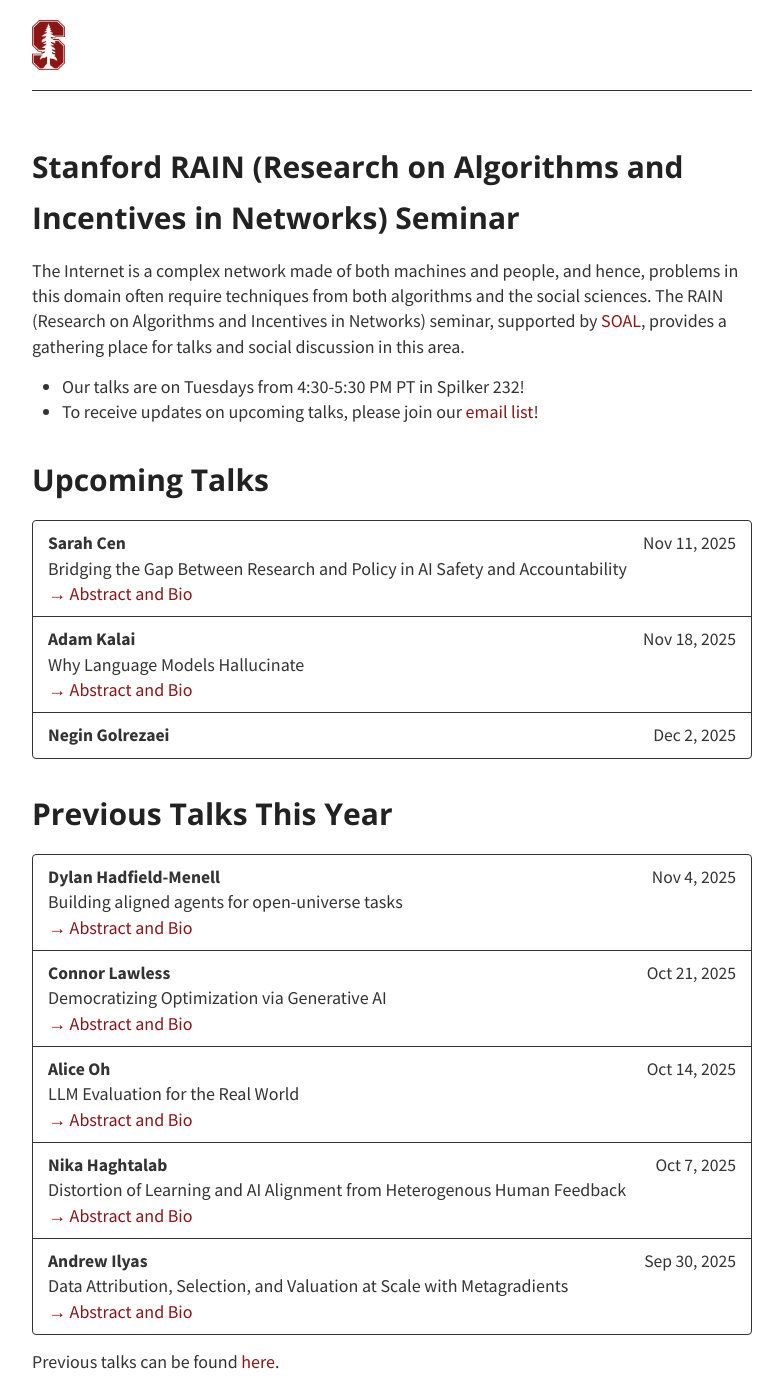
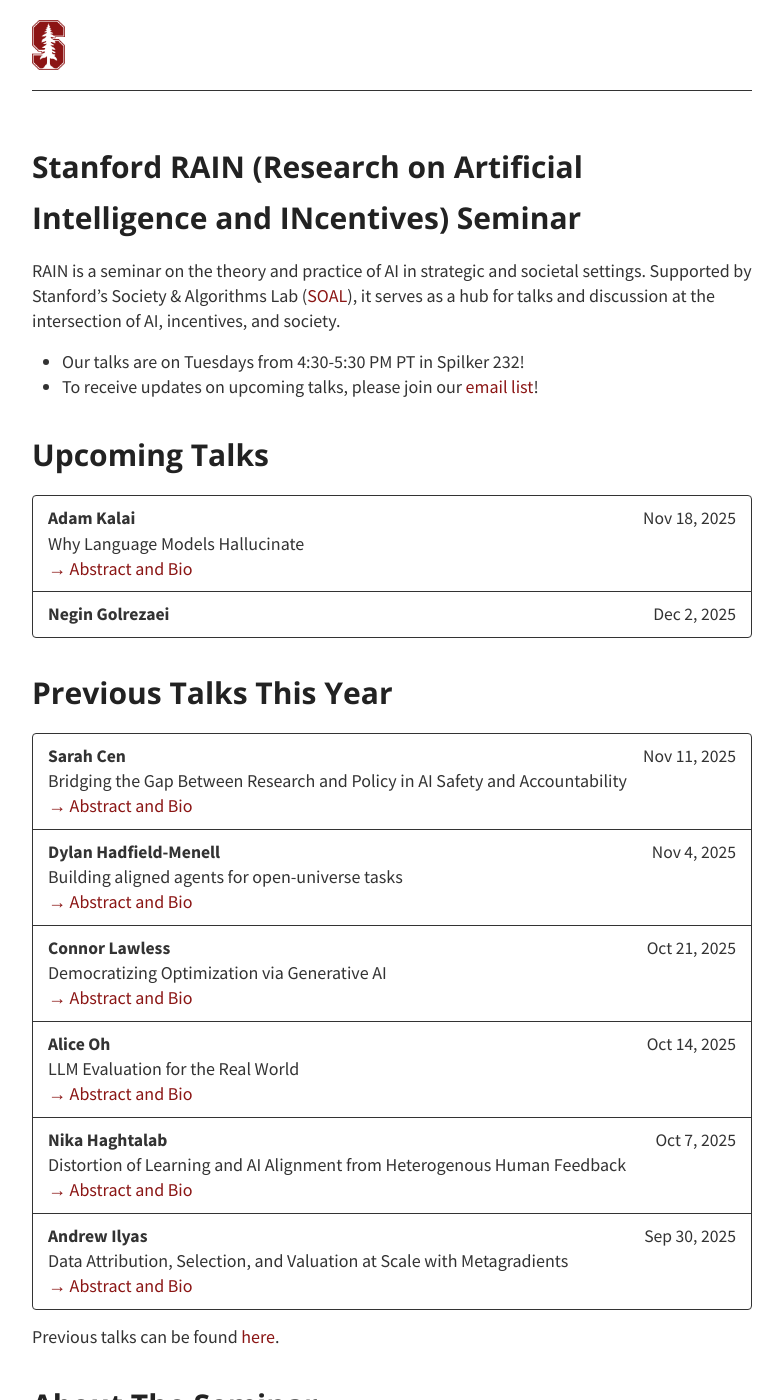
Before and after one commit to stanford-rain-seminar/stanford-rain-seminar.github.io, a Jekyll site: the page built from index.md, in a window 1280 px wide and 1400 px high. Shown: the whole window, without its empty margins (248-1031 px from the left). Built offline with Jekyll 4.4.1, drawn with Linux system fonts in a browser that asks for light colours; nearby versions of some CDN libraries; our own code applies the rules of GitHub Pages for plain Markdown files.

Commit message:
Update RAIN acronym

```diff
--- a/_config.yml
+++ b/_config.yml
@@ -6,7 +6,7 @@
 title: Stanford RAIN Seminar
 
 # Short bio or description (displayed in the header)
-description: Stanford Research on Algorithms and Incentives in Networks Seminar
+description: Stanford Research on Artificial Intelligence and Incentives Seminar
 
 # URL of your avatar or profile pic (you could use your GitHub profile pic)
 avatar: /images/stanford_logo.png
--- a/index.md
+++ b/index.md
@@ -1,11 +1,11 @@
 ---
 layout: default
-meta-description: "The RAIN (Research on Algorithms and Incentives in Networks) seminar provides a gathering place for talks and social discussion in this area.."
+meta-description: "The RAIN (Research on Artificial Intelligence and Incentives) seminar is a hub for talks on the theory and practice of AI in strategic and societal settings."
 ---
 
-# Stanford RAIN (Research on Algorithms and Incentives in Networks) Seminar
+# Stanford RAIN (**R**esearch on **A**rtificial Intelligence and **IN**centives) Seminar
 
-The Internet is a complex network made of both machines and people, and hence, problems in this domain often require techniques from both algorithms and the social sciences. The RAIN (Research on Algorithms and Incentives in Networks) seminar, supported by [SOAL](https://web.stanford.edu/group/soal/), provides a gathering place for talks and social discussion in this area.
+RAIN is a seminar on the theory and practice of AI in strategic and societal settings. Supported by Stanford’s Society & Algorithms Lab ([SOAL](https://web.stanford.edu/group/soal/)), it serves as a hub for talks and discussion at the intersection of AI, incentives, and society.
 
 
 * Our talks are on Tuesdays from 4:30-5:30 PM PT in Spilker 232!
```
Also changed, not shown: _data/talks.yml (+7 -7 lines), archive.md (+1 -1 lines).
